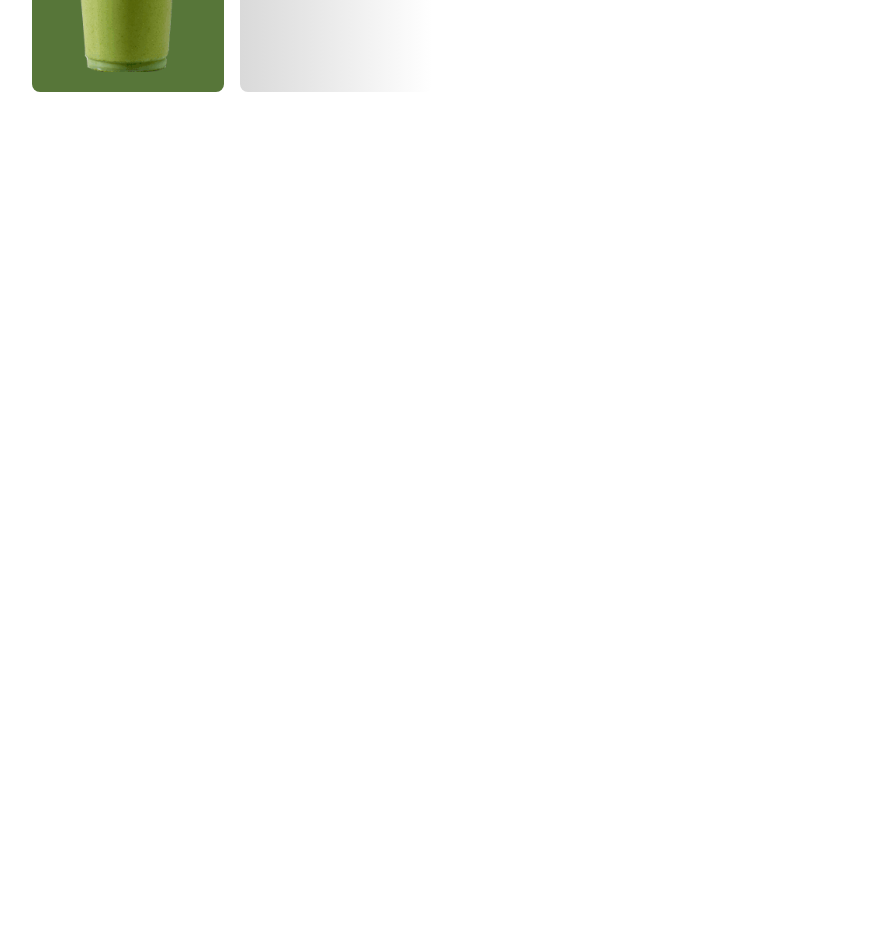
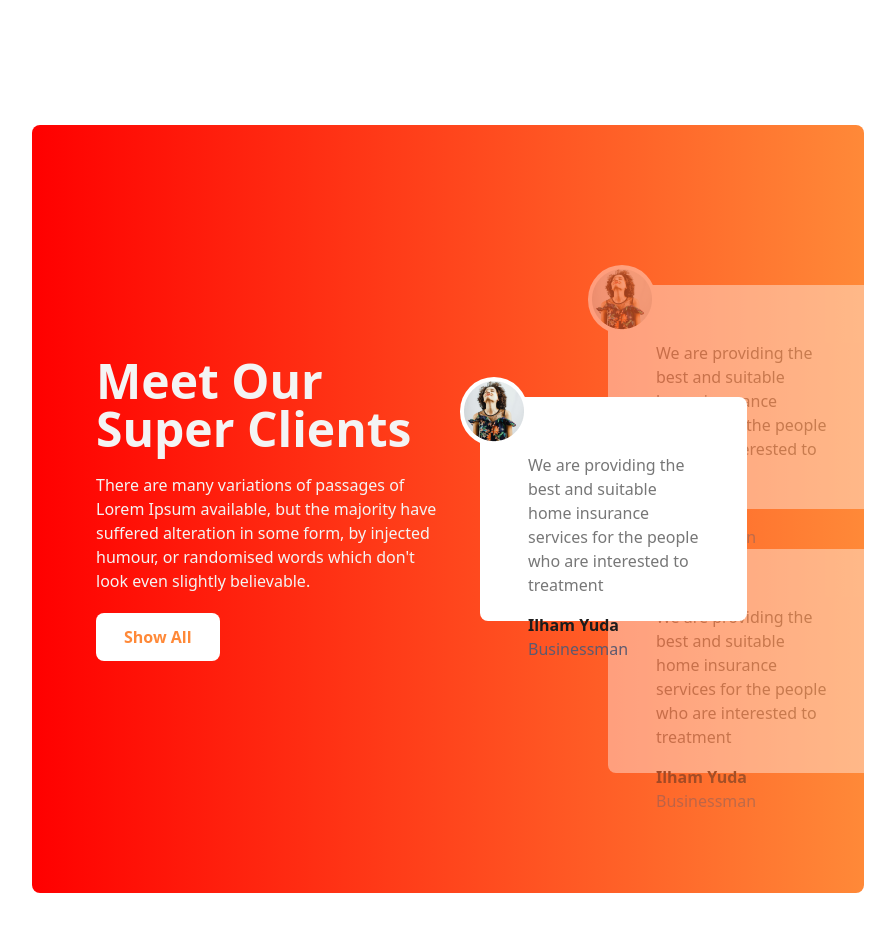
Before and after one commit to Abrar-e/Tea-House, a plain HTML site: page index.html in a window 1280 px wide. Shown: the part 1690-2621 px from the top of the page, without its empty margins (192-1087 px from the left). Before the commit the page ends 1910 px from the top, so only its background shows below. Drawn offline with nearby package versions, Linux system fonts and the light colour scheme.

Commit message:
added a commit

```diff
--- a/index.html
+++ b/index.html
@@ -94,15 +94,15 @@
       </section>
       <section class="my-10 md:my-24 lg:my-32">
         <div class="grid grid-cols-1 lg:grid-cols-2 gap-8">
-          <div class="grid grid-cols-2 gap-4">
-            <div class="bg-gradient-to-r from-[#FF0000] to-[#FF8938] rounded-lg"></div>
-            <div class="bg-[#E6A623] p-5 rounded-lg">
+          <div class="grid grid-cols-2 grid-rows-3 gap-4">
+            <div class="h-36 bg-gradient-to-r from-red-100 to-red-50 rounded-lg"></div>
+            <div class="bg-orange-50 p-5 rounded-lg row-span-2">
               <img class="mx-auto" src="images/fresh-1.png" alt="">
             </div>
-            <div class="bg-[#577639] p-5 rounded-lg">
+            <div class="bg-[#D9D9D9] p-5 rounded-lg row-span-2">
               <img class="mx-auto" src="images/fresh-2.png" alt="">
             </div>
-            <div class="bg-gradient-to-r from-[#D9D9D9] to-[#FFFFFF] rounded-lg"></div>
+            <div class="h-36 bg-gradient-to-r from-[#D9D9D9] to-[#FFFFFF] rounded-lg"></div>
           </div>
           <div>
             <h1 class=" text-[#1C1C1C] font-bold text-4xl lg:text-5xl mb-5">
@@ -126,6 +126,66 @@
           </div>
         </div>
       </section>
+      <section>
+        <div class="grid grid-cols-1 lg:grid-cols-2 bg-gradient-to-r from-[#FF0000] to-[#FF8938] px-16 py-16 rounded-lg space-x-8">
+          <div class="flex justify-center items-center overflow-hidden ">
+           <div>
+            <h1 class=" text-[#F4F4F4] font-bold text-4xl lg:text-5xl mb-5">
+              Meet Our Super Clients
+            </h1>
+            <p class=" text-[#F4F4F4] lg:font-medium text-base mb-5">
+              There are many variations of passages of Lorem Ipsum available,
+              but the majority have suffered alteration in some form, by injected humour,
+              or randomised words which don't look even slightly believable. </p>
+              <button class="bg-[#FFFFFF] px-7 py-3 text-[#FF8938] font-semibold text-base rounded-lg">
+                Show All
+              </button>
+           </div>
+          </div>
+
+         <div class="relative  py-24">
+              <!-- middle card -->
+              <div class="absolute z-10 top-48 md:top-52">
+                <div class=" bg-white rounded-lg h-56 w-full md:w-10/12">
+                  <div class="absolute -top-5 -left-5 bg-white rounded-full">
+                    <img class="p-1" src="images/client.png" alt="client image">
+                  </div>
+                   <div class="px-12 py-14">
+                    <p class="text-[#777777] lg:font-medium text-base mb-4">
+                      We are providing the best and suitable home insurance services for the people who are interested to treatment</p>
+                      <p class=" text-[#1C1C1C] font-bold text-base">Ilham Yuda</p>
+                      <p class="text-[#5D5A6F] font-medium text-base">Businessman</p>
+                   </div>
+                   </div>
+              </div>
+           <!-- top card -->
+           <div class=" relative bg-white rounded-lg h-56 w-full md:w-10/12 left-8 md:left-32 opacity-40">
+            <div class="absolute -top-5 -left-5 bg-white rounded-full">
+              <img class="p-1" src="images/client.png" alt="client image">
+            </div>
+             <div class="px-12 py-14">
+              <p class="text-[#777777] lg:font-medium text-base mb-4">
+                We are providing the best and suitable home insurance services for the people who are interested to treatment</p>
+                <p class=" text-[#1C1C1C] font-bold text-base">Ilham Yuda</p>
+                <p class="text-[#5D5A6F] font-medium text-base">Businessman</p>
+             </div>
+             </div>
+
+             <!-- botom card -->
+             <div class=" relative bg-white rounded-lg h-56 w-full top-10 left-8 md:left-32 md:w-10/12 opacity-40">
+              <div class="absolute -top-5 -left-5 bg-white rounded-full">
+                <img class="p-1" src="images/client.png" alt="client image">
+              </div>
+               <div class="px-12 py-14">
+                <p class="text-[#777777] lg:font-medium text-base mb-4">
+                  We are providing the best and suitable home insurance services for the people who are interested to treatment</p>
+                  <p class=" text-[#1C1C1C] font-bold text-base">Ilham Yuda</p>
+                  <p class="text-[#5D5A6F] font-medium text-base">Businessman</p>
+               </div>
+               </div>
+         </div>
+       </div>
+      </section>
     </main>
     <footer>
 
```
